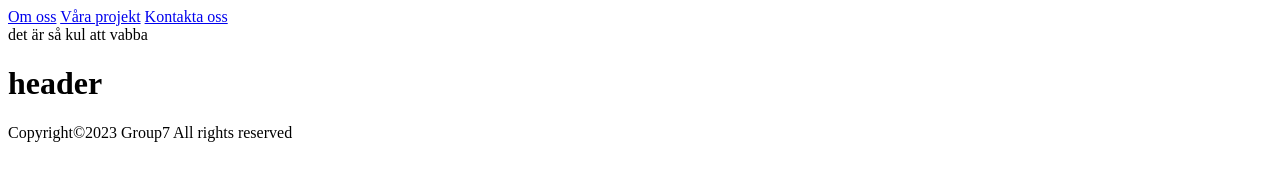
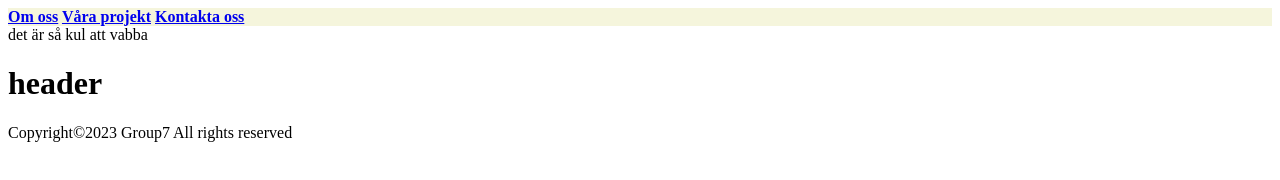
Before and after one commit to davidb-webdev/git-collab, a plain HTML site: page index.html in a window 1280 px wide. Drawn offline with Linux system fonts and the light colour scheme.

Commit message:
stylat nav

```diff
--- a/style.css
+++ b/style.css
@@ -1 +1,11 @@
 /* Stylish! */
+
+nav {
+    background-color: beige;
+    color: red;
+    font-weight: bold;
+    text-decoration: none;
+
+
+
+}
```
